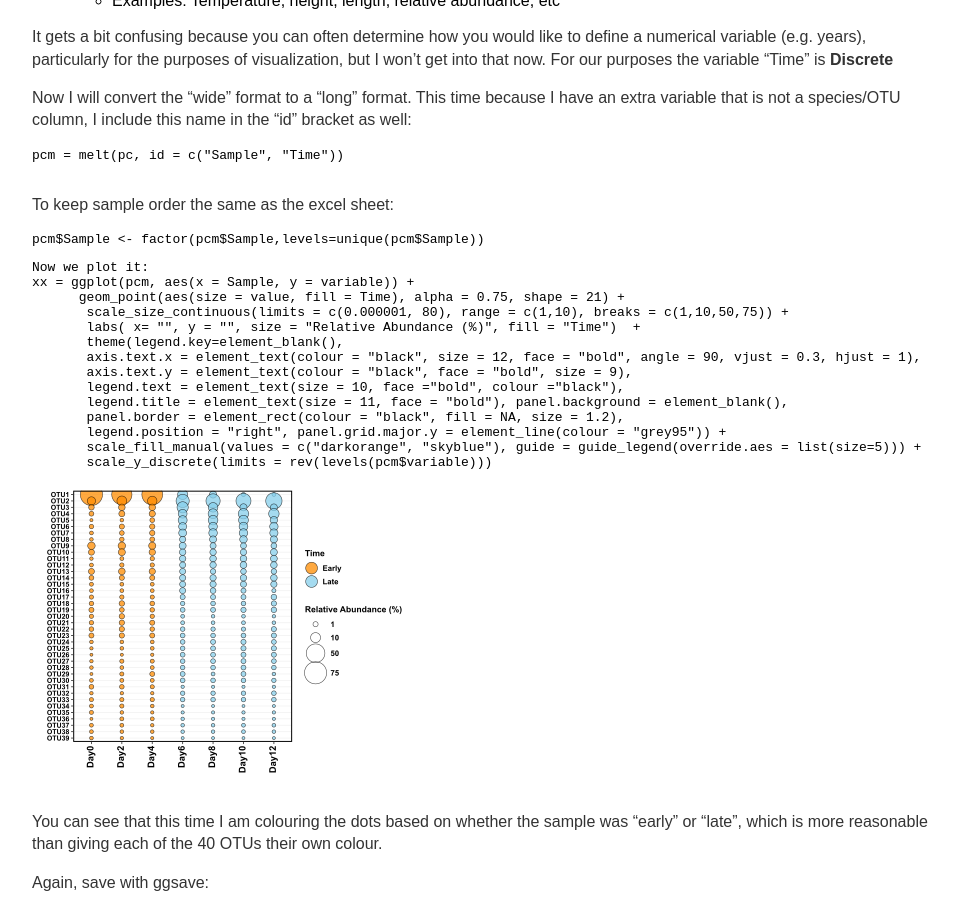
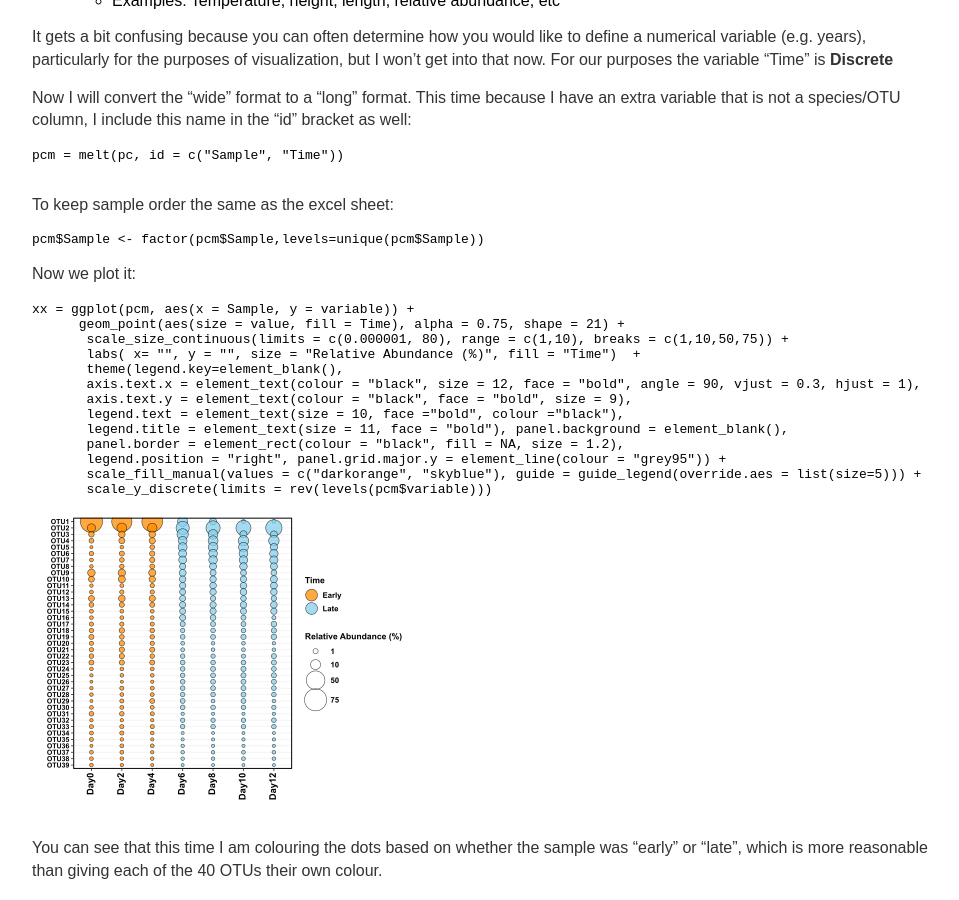
Before and after one commit to jkzorz/jkzorz.github.io, a Jekyll site: the page built from _posts/2019-06-05-Bubble-plots.md, in a window 1280 px wide and 900 px high, scrolled down 2394 px. Shown: the whole window, without its empty margins (160-1119 px from the left). Built offline with Jekyll 4.4.1, drawn with Linux system fonts in a browser that asks for light colours.

Commit message:
Update 2019-06-05-Bubble-plots.md

````diff
--- a/_posts/2019-06-05-Bubble-plots.md
+++ b/_posts/2019-06-05-Bubble-plots.md
@@ -107,8 +107,10 @@ To keep sample order the same as the excel sheet:
 ```
 pcm$Sample <- factor(pcm$Sample,levels=unique(pcm$Sample))
 ```
+
+Now we plot it:
+
 ```
-Now we plot it:
 xx = ggplot(pcm, aes(x = Sample, y = variable)) +
       geom_point(aes(size = value, fill = Time), alpha = 0.75, shape = 21) +
        scale_size_continuous(limits = c(0.000001, 80), range = c(1,10), breaks = c(1,10,50,75)) +
````
